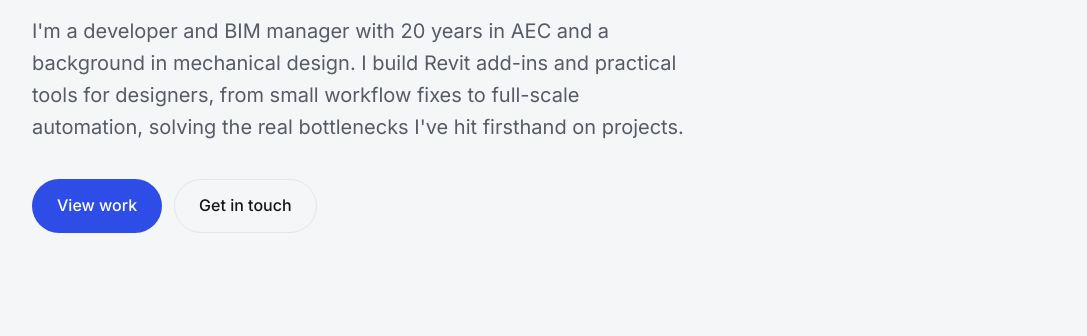
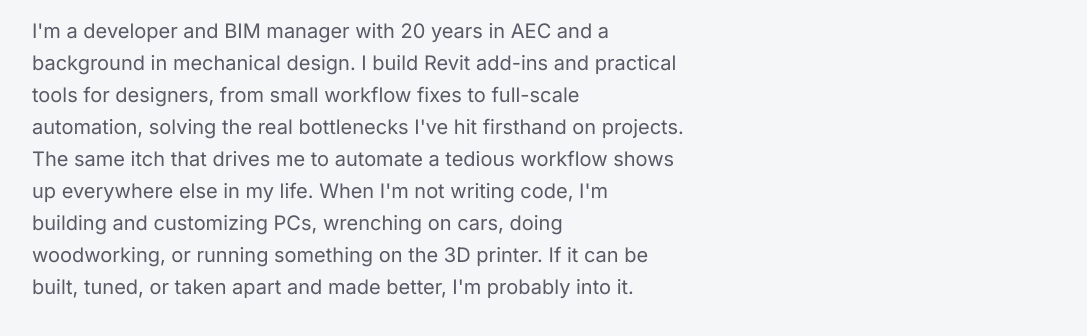
Before and after one commit to bmoreawesom3/github.io, a plain HTML site: page index.html in a window 1280 px wide. Shown: the part 417-753 px from the top of the page, without its empty margins (96-1183 px from the left). Drawn offline with nearby package versions, Linux system fonts and the light colour scheme.

Commit message:
Update index.html

```diff
--- a/index.html
+++ b/index.html
@@ -67,10 +67,8 @@
           I build things.<br />Here's the work.
         </h1>
         <p class="hero-lead" data-reveal>
-          I'm a developer and BIM manager with 20 years in AEC and a background
-          in mechanical design. I build Revit add-ins and practical tools for
-          designers, from small workflow fixes to full-scale automation, solving
-          the real bottlenecks I've hit firsthand on projects.
+          I'm a developer and BIM manager with 20 years in AEC and a background in mechanical design. I build Revit add-ins and practical tools for designers, from small workflow fixes to full-scale automation, solving the real bottlenecks I've hit firsthand on projects.
+          The same itch that drives me to automate a tedious workflow shows up everywhere else in my life. When I'm not writing code, I'm building and customizing PCs, wrenching on cars, doing woodworking, or running something on the 3D printer. If it can be built, tuned, or taken apart and made better, I'm probably into it.
         </p>
         <div class="hero-actions" data-reveal>
           <a href="#professional" class="btn btn--primary">View work</a>
```
